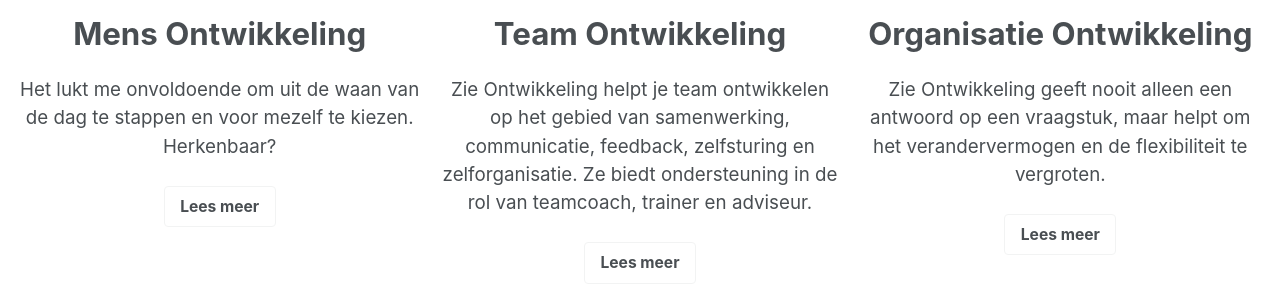
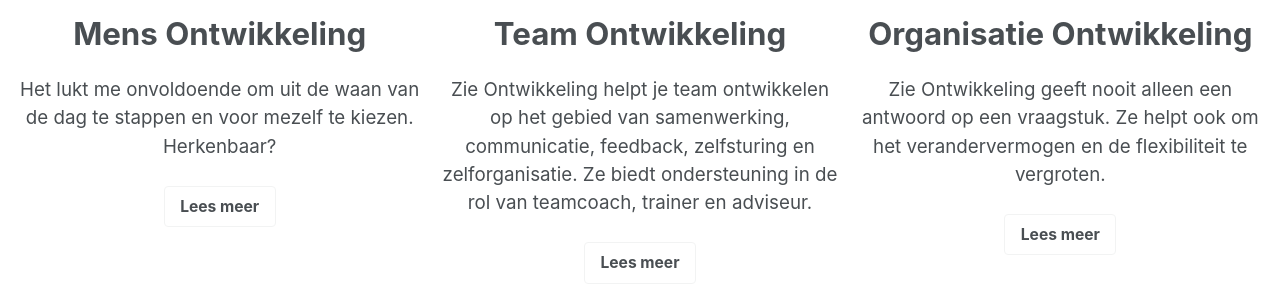
Before and after one commit to twinmum1/zie-ontwikkeling, a Jekyll site: the page built from _pages/featurelist.md, in a window 1280 px wide. Shown: the part 1004-1304 px from the top of the page. Built offline with Jekyll 4.4.1, drawn with Linux system fonts in a browser that asks for light colours.

Commit message:
Update featurelist.md
Zin onder organisatie ontwikkeling in tweeën gesplitst

```diff
--- a/_pages/featurelist.md
+++ b/_pages/featurelist.md
@@ -36,7 +36,7 @@ feature_row:
   - image_path: /assets/images/icon-organisatie.jpg
     url: /organisatie/
     title: "Organisatie Ontwikkeling"
-    excerpt: "Zie Ontwikkeling geeft nooit alleen een antwoord op een vraagstuk, maar helpt om het verandervermogen en de flexibiliteit te vergroten."
+    excerpt: "Zie Ontwikkeling geeft nooit alleen een antwoord op een vraagstuk. Ze helpt ook om het verandervermogen en de flexibiliteit te vergroten."
     btn_label: "Lees meer"
     btn_class: "btn--inverse"
 ---
```
